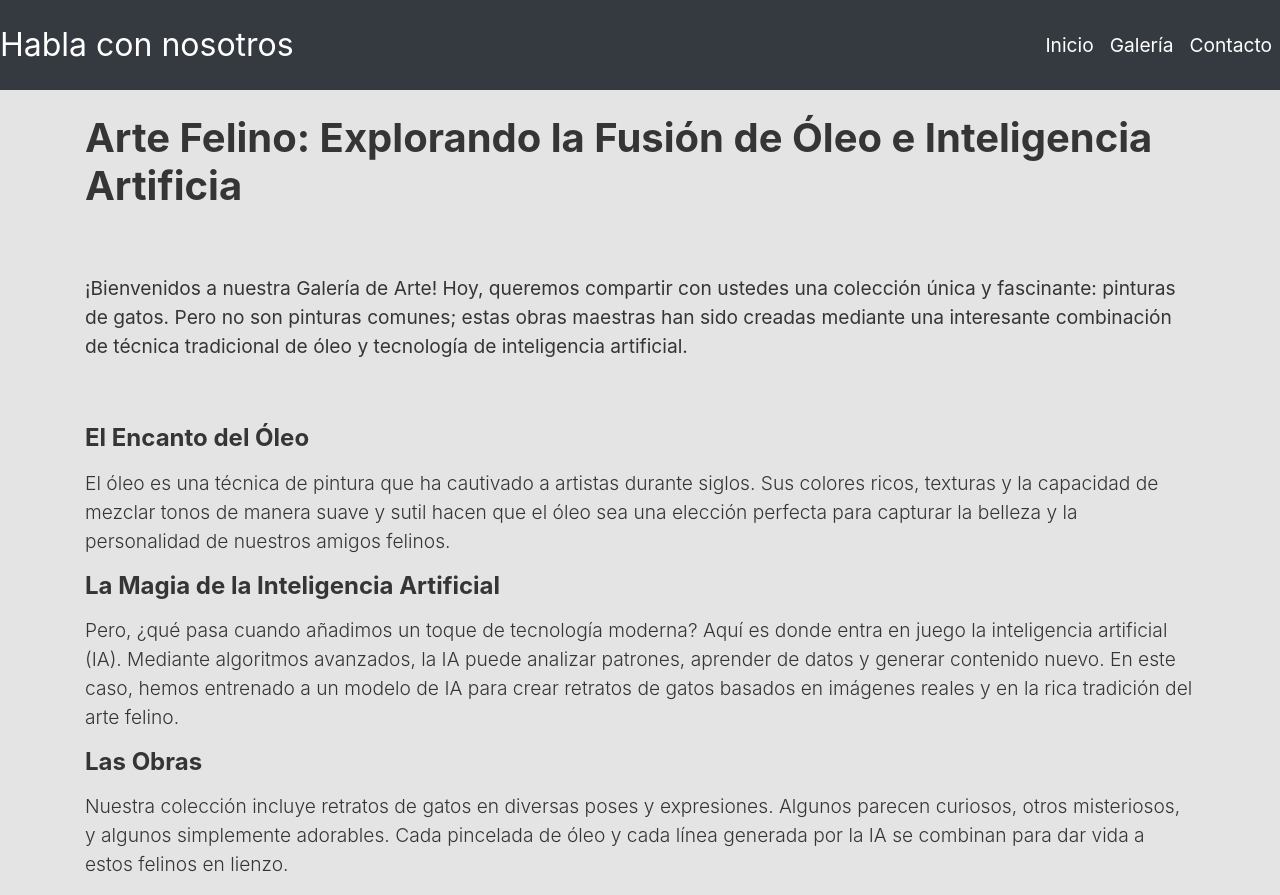
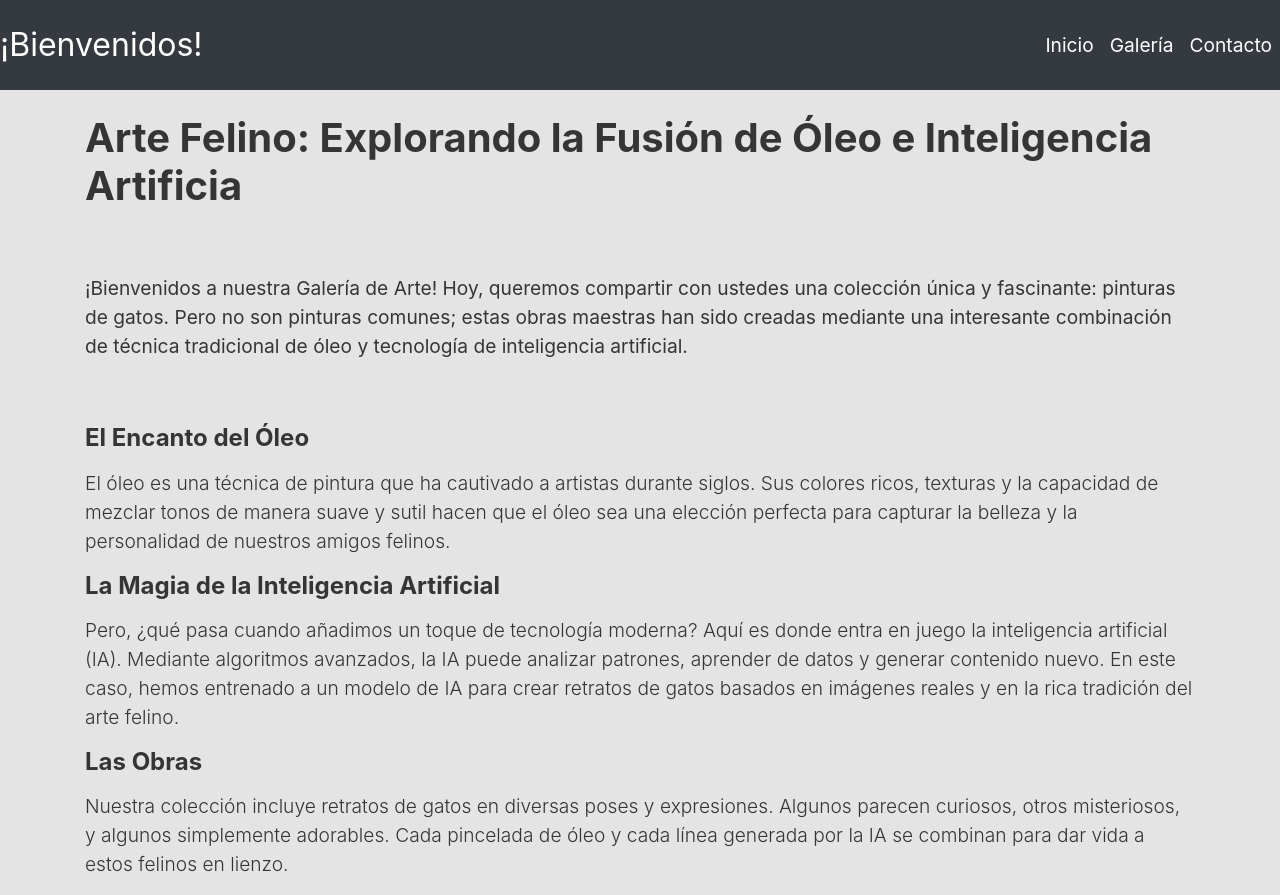
Before and after one commit to onlyjota/pagina-css, a plain HTML site: page index.html in a window 1280 px wide. Drawn offline with nearby package versions, Linux system fonts and the light colour scheme.

Commit message:
prueba 2

```diff
--- a/index.html
+++ b/index.html
@@ -11,7 +11,7 @@
 <body>
     <!-- Barra de navegación -->
     <nav class="navbar navbar-expand-lg navbar-dark bg-dark">
-        <a class="navbar-brand" href="#">Habla con nosotros</a>
+        <a class="navbar-brand" href="#">¡Bienvenidos!</a>
         <button class="navbar-toggler" type="button" data-toggle="collapse" data-target="#navbarNav" aria-controls="navbarNav" aria-expanded="false" aria-label="Toggle navigation">
             <span class="navbar-toggler-icon"></span>
         </button>
```
